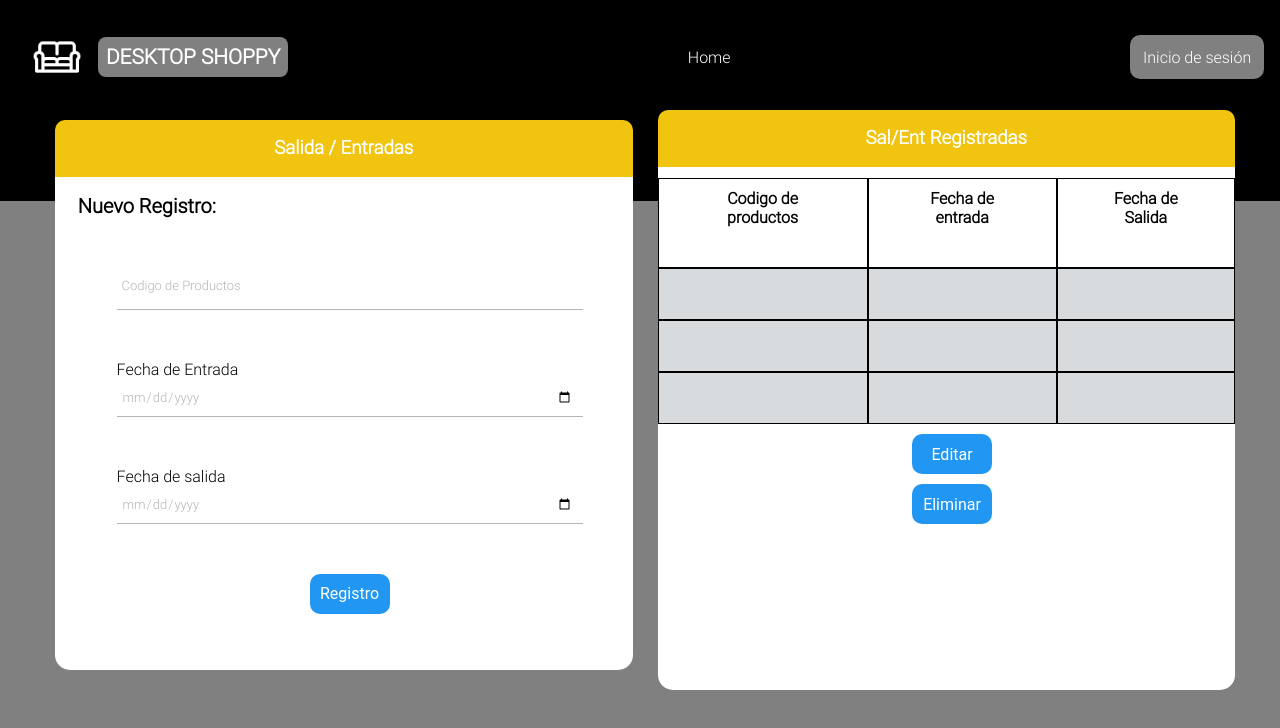
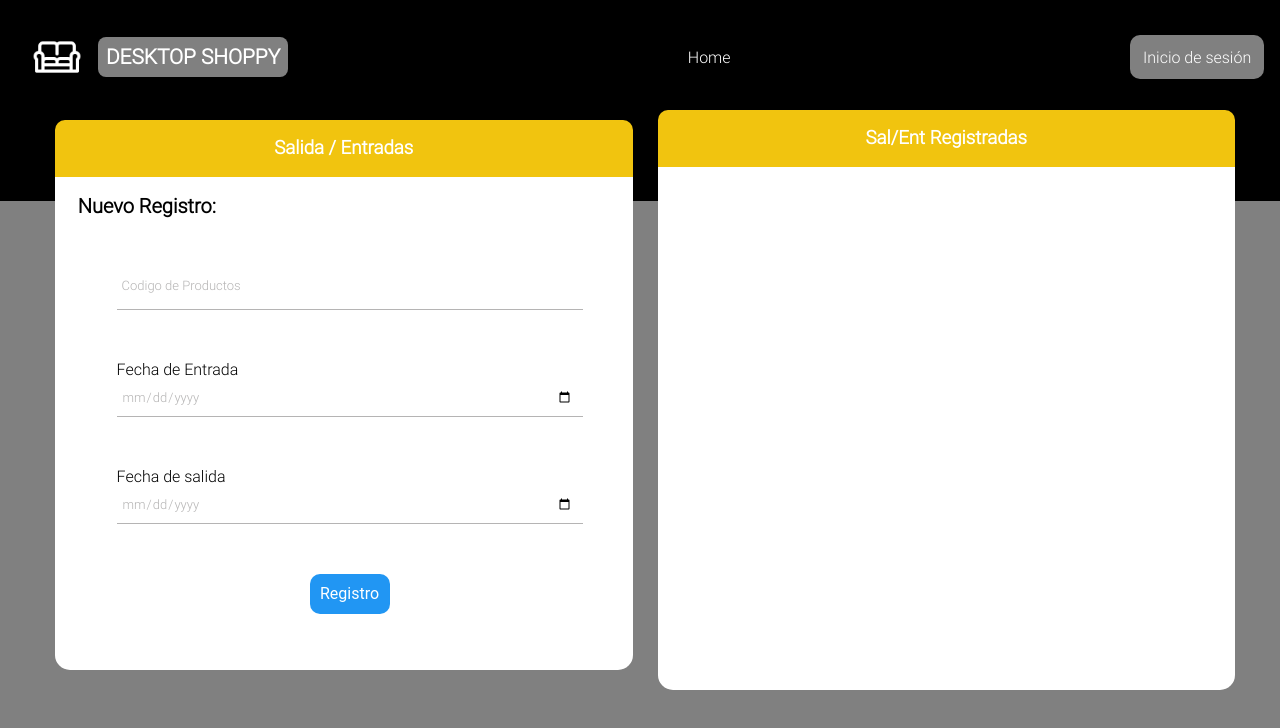
Before and after one commit to brayantexis/Proyecto-muebleria, a React (Vite) app: page / in a window 1280 px wide. Shown: the top 728 px of the page. Built offline with nearby package versions, Linux system fonts and the light colour scheme.

Commit message:
Se elimino datos de la tabla

```diff
--- a/src/assets/components/SalidaEntradas.jsx
+++ b/src/assets/components/SalidaEntradas.jsx
@@ -36,33 +36,9 @@
                <div className="content_titulo">
                     <h3>Sal/Ent Registradas</h3>
                 </div>
-                <table2>
-                <thead>
-                        <tr>
-                           <th>Codigo de productos</th>
-                           <th>Fecha de entrada</th>
-                           <th>Fecha de Salida</th>
-                        </tr>
-                    </thead>
-                    <tr>
-                        <td></td>
-                        <td></td>
-                        <td></td>
-                    </tr>
-                    <tr>
-                        <td></td>
-                        <td></td>
-                        <td></td>
-                    </tr>
-                    <tr>
-                        <td></td>
-                        <td></td>
-                        <td></td>
-                    </tr>
-                </table2>
+
                 <div className="content_conte">
-                <button type="submit">Editar</button>
-                <button type="submit">Eliminar</button>
+
                 </div>
             </div>
         </div>
```
